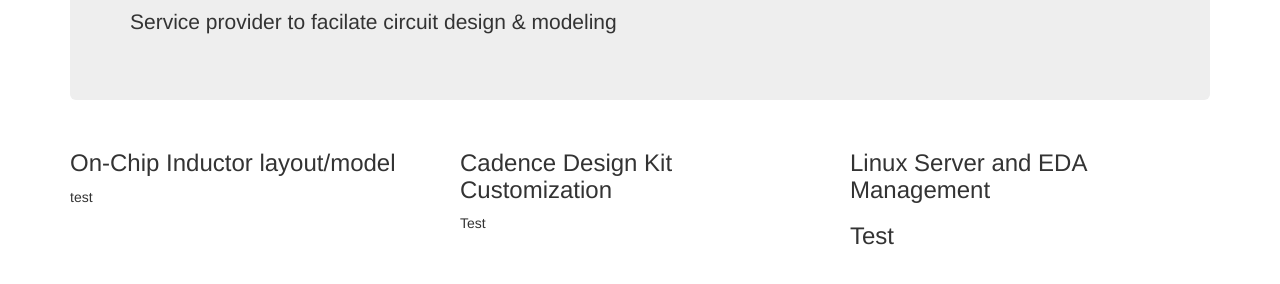
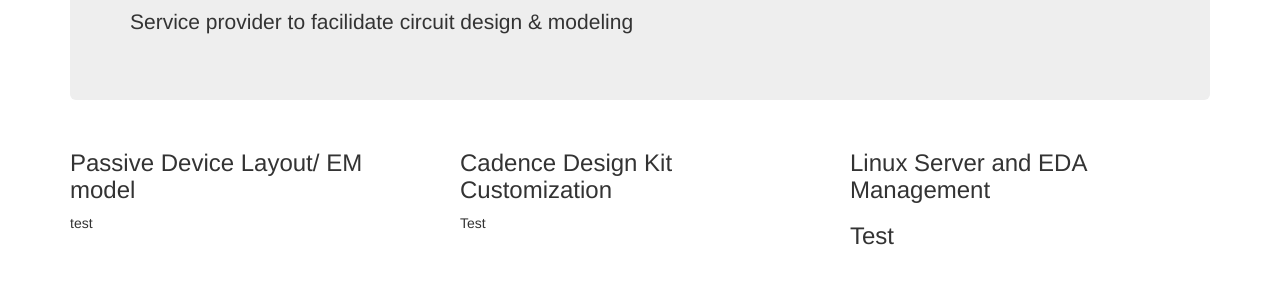
Before and after one commit to xdpro2type/xdpro2type.github.io, a plain HTML site: page index.html in a window 1280 px wide. Shown: the part 140-424 px from the top of the page. Drawn offline with nearby package versions, Linux system fonts and the light colour scheme.

Commit message:
update index.html

```diff
--- a/index.html
+++ b/index.html
@@ -5,19 +5,17 @@
     <meta charset="utf-8">
     <meta name="viewport" content="width=device-width, initial-scale=1">
     <link rel="stylesheet" href="https://cdn.staticfile.org/twitter-bootstrap/3.3.7/css/bootstrap.min.css">
-    <script src="https://cdn.staticfile.org/jquery/2.1.1/jquery.min.js"></script>
-    <script src="https://cdn.staticfile.org/twitter-bootstrap/3.3.7/js/bootstrap.min.js"></script>
 </head>
 <body>
   <div class="container">
     <div class="jumbotron">
        <h1>X-dimentional Prototype</h1>
-       <p>Service provider to facilate circuit design & modeling </p>
+       <p>Service provider to facilidate circuit design & modeling </p>
     </div>
 
     <div class="row">
         <div class="col-sm-4">
-            <h3>On-Chip Inductor layout/model</h3>
+            <h3>Passive Device Layout/ EM model</h3>
             <p>test</p>
         </div>
         <div class="col-sm-4">
@@ -31,5 +29,8 @@
     </div>
 
    </div>
+
+    <script src="https://cdn.staticfile.org/jquery/2.1.1/jquery.min.js"></script>
+    <script src="https://cdn.staticfile.org/twitter-bootstrap/3.3.7/js/bootstrap.min.js"></script>
 </body>
 </html>
```
